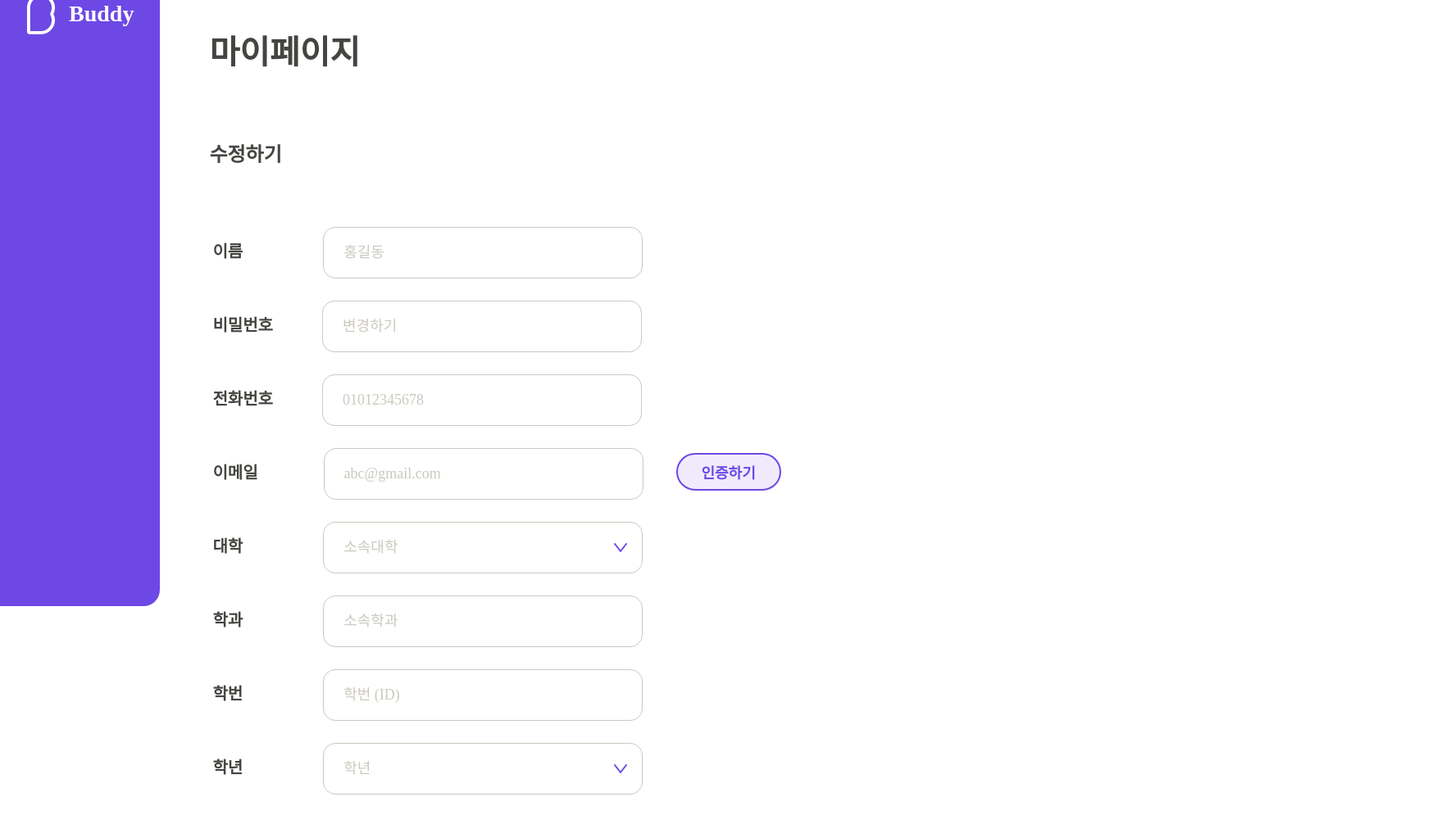
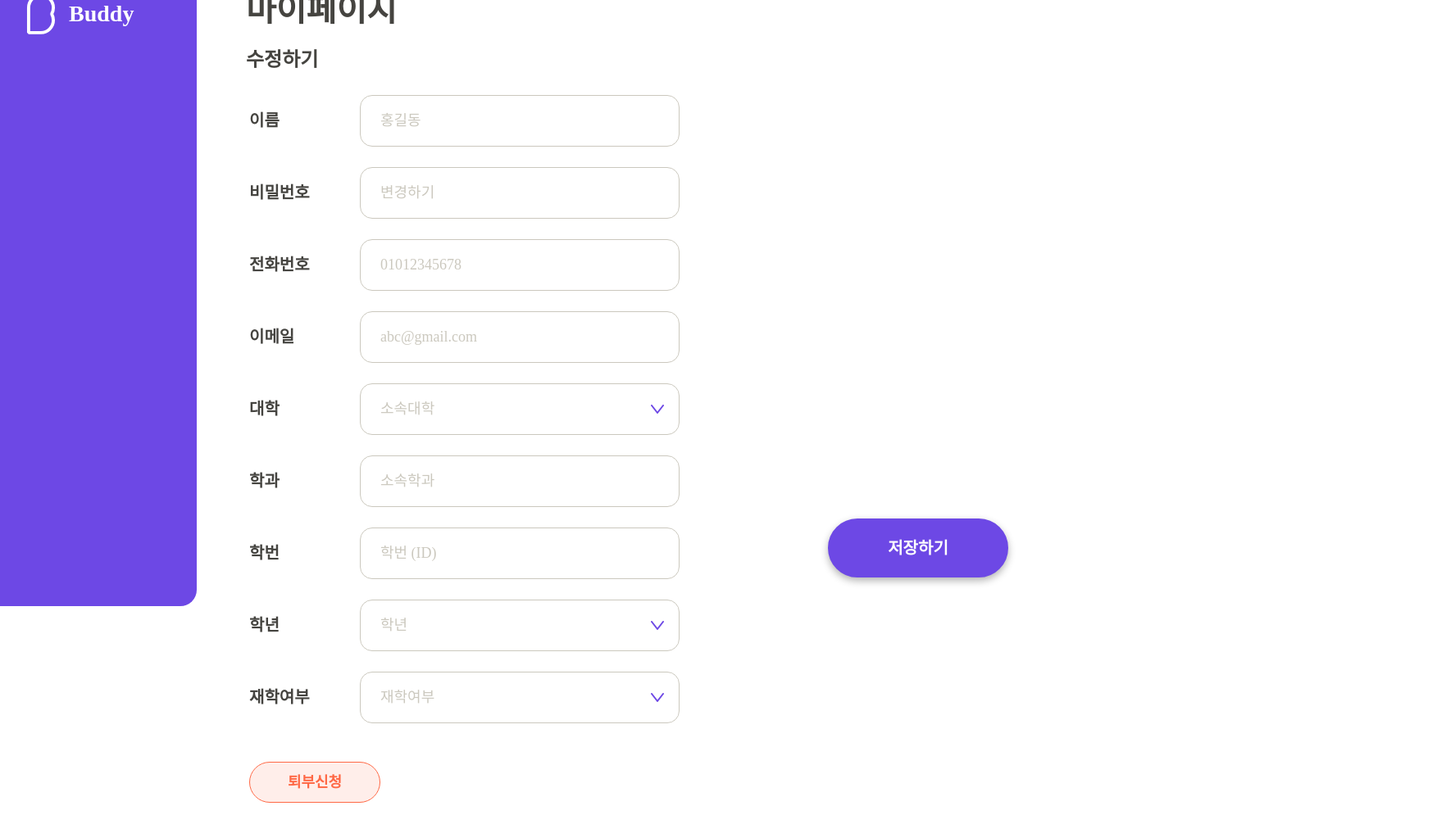
Before and after one commit to kmu-kcc/buddy-frontend, a React (Create React App) app: page /modifyMypage in a window 1280 px wide. Shown: the part 60-1055 px from the top of the page at 82% size, 1775 px wide, since content can reach past the window. Built offline with nearby package versions, Linux system fonts and the light colour scheme; a web font is replaced by a local one.

Commit message:
Improve ModifyMypage layout
- refactor component structure
- apply auto alignable flex css

```diff
--- a/src/pages/ModifyMypage.tsx
+++ b/src/pages/ModifyMypage.tsx
@@ -1,26 +1,15 @@
 import React, {useCallback, useState} from 'react';
-import {Input, Select, Button, Box} from '../components';
+import {Input, Select, Button, Box, Text} from '../components';
 import styled from 'styled-components';
 
-const HeaderText = styled.p`
-  color: #454440;
-  font-size: 40px;
-  font-weight: bold;
-  line-height: 50.08px;
-`;
-
-const MiddleText = styled.p`
-  color: #454440;
-  font-size: 24px;
-  font-weight: bold;
-  line-height: 30px;
-`;
-
-const Text = styled.p`
-  color: #454440;
+const FloatButton = styled(Button)`
+  width: 220px;
+  height: 72px;
+  position: fixed;
+  bottom: 35px;
+  right: 50px;
   font-size: 20px;
-  font-weight: bold;
-  line-height: 25px;
+  box-shadow: 0px 4px 10px rgba(0, 0, 0, 0.3);
 `;
 
 export const ModifyMypage: React.FC = () => {
@@ -37,62 +26,37 @@ export const ModifyMypage: React.FC = () => {
   }, []);
 
   return (
-    <Box isBlock width='100%' justifyContent='center'>
-      <Box isFlex ml='60px' mt='60px'>
-        <HeaderText>마이페이지</HeaderText>
-      </Box>
-      <Box isFlex ml='60px' mt='20px'>
-        <MiddleText>수정하기</MiddleText>
-      </Box>
+    <Box width='100%' pl='60px' pt='48px' pb='48px' position='relative'>
+      <Text color='#454440' fontSize='40px' lineHeight='50px' fontWeight={700}>마이페이지</Text>
+      <Text mt='20px' color='#454440' fontSize='24px' lineHeight='30px' fontWeight={700}>수정하기</Text>
+      <Box width='100%' pl='4px' mt='28px'>
         {/* 이름 */}
-      <Box isBlock mt='47px'>
-        <Box isInlineBlock ml='64px' mr='98px'>
-          <Text>이름</Text>
-        </Box>
-        <Box isInlineBlock>
+        <Box isFlex width='525px' alignItems='center'>
+          <Text flex={1} color='#454440' fontSize='20px' lineHeight='25px' fontWeight={700}>이름</Text>
           <Input value={name} onChange={handleInputChange(setName)} placeholder='홍길동'
             width='390px' height='63px' />
         </Box>
-      </Box>
         {/* 비밀번호 */}
-      <Box isBlock>
-        <Box isInlineBlock ml='64px' mr='60px' mt='25px'>
-          <Text>비밀번호</Text>
-        </Box>
-        <Box isInlineBlock>
-          <Input value={password} onChange={handleInputChange(setPassword)} placeholder='변경하기'
+        <Box isFlex width='525px' mt='25px' alignItems='center'>
+          <Text flex={1} color='#454440' fontSize='20px' lineHeight='25px' fontWeight={700}>비밀번호</Text>
+          <Input value={password} type='password' onChange={handleInputChange(setPassword)} placeholder='변경하기'
             width='390px' height='63px' />
         </Box>
-      </Box>
         {/* 전화번호 */}
-      <Box isBlock>
-        <Box isInlineBlock ml='64px' mr='60px' mt='25px'>
-          <Text>전화번호</Text>
-        </Box>
-        <Box isInlineBlock>
-          <Input value={phoneNumber} onChange={handleInputChange(setPhoneNumber)}
+        <Box isFlex width='525px' mt='25px' alignItems='center'>
+          <Text flex={1} color='#454440' fontSize='20px' lineHeight='25px' fontWeight={700}>전화번호</Text>
+          <Input value={phoneNumber} type='tel' onChange={handleInputChange(setPhoneNumber)}
             placeholder='01012345678' width='390px' height='63px' />
         </Box>
-      </Box>
         {/* 이메일 */}
-      <Box isBlock>
-        <Box isInlineBlock ml='64px' mr='80px' mt='25px'>
-          <Text>이메일</Text>
-        </Box>
-        <Box isInlineBlock>
-          <Input value={email} onChange={handleInputChange(setEmail)} placeholder='abc@gmail.com'
+        <Box isFlex width='525px' mt='25px' alignItems='center'>
+          <Text flex={1} color='#454440' fontSize='20px' lineHeight='25px' fontWeight={700}>이메일</Text>
+          <Input value={email} type='email' onChange={handleInputChange(setEmail)} placeholder='abc@gmail.com'
             width='390px' height='63px' />
         </Box>
-        <Box isInlineBlock ml='40px'>
-          <Button width='128px' height='46px' background='#EFEBFC' color='#6D48E5' px='0'>인증하기</Button>
-        </Box>
-      </Box>
         {/* 대학 */}
-      <Box isBlock>
-        <Box isInlineBlock ml='64px' mr='98px' mt='25px'>
-          <Text>대학</Text>
-        </Box>
-        <Box isInlineBlock>
+        <Box isFlex width='525px' mt='25px' alignItems='center'>
+          <Text flex={1} color='#454440' fontSize='20px' lineHeight='25px' fontWeight={700}>대학</Text>
           <Select placeholder='소속대학' width='390px' height='63px'>
             <option value='글로벌인문지역대학'>글로벌인문지역대학</option>
             <option value='사회과학대학'>사회과학대학</option>
@@ -109,33 +73,21 @@ export const ModifyMypage: React.FC = () => {
             <option value='자동차융합대학'>자동차융합대학</option>
           </Select>
         </Box>
-      </Box>
         {/* 학과 */}
-      <Box isBlock>
-        <Box isInlineBlock ml='64px' mr='98px' mt='25px'>
-          <Text>학과</Text>
-        </Box>
-        <Box isInlineBlock>
+        <Box isFlex width='525px' mt='25px' alignItems='center'>
+          <Text flex={1} color='#454440' fontSize='20px' lineHeight='25px' fontWeight={700}>학과</Text>
           <Input value={major} onChange={handleInputChange(setMajor)} placeholder='소속학과'
             width='390px' height='63px' />
         </Box>
-      </Box>
         {/* 학번 */}
-      <Box isBlock>
-        <Box isInlineBlock ml='64px' mr='98px' mt='25px'>
-          <Text>학번</Text>
-        </Box>
-        <Box isInlineBlock>
+        <Box isFlex width='525px' mt='25px' alignItems='center'>
+          <Text flex={1} color='#454440' fontSize='20px' lineHeight='25px' fontWeight={700}>학번</Text>
           <Input value={studentNumber} onChange={handleInputChange(setStudentNumber)}
             placeholder='학번 (ID)' width='390px' height='63px' />
         </Box>
-      </Box>
         {/* 학년 */}
-      <Box isBlock>
-        <Box isInlineBlock ml='64px' mr='98px' mt='25px'>
-          <Text>학년</Text>
-        </Box>
-        <Box isInlineBlock>
+        <Box isFlex width='525px' mt='25px' alignItems='center'>
+          <Text flex={1} color='#454440' fontSize='20px' lineHeight='25px' fontWeight={700}>학년</Text>
           <Select placeholder='학년' width='390px' height='63px'>
             <option>1</option>
             <option>2</option>
@@ -145,13 +97,9 @@ export const ModifyMypage: React.FC = () => {
             <option>6</option>
           </Select>
         </Box>
-      </Box>
         {/* 재학여부 */}
-      <Box isBlock>
-        <Box isInlineBlock ml='64px' mr='60px' mt='25px'>
-          <Text>재학여부</Text>
-        </Box>
-        <Box isInlineBlock>
+        <Box isFlex width='525px' mt='25px' alignItems='center'>
+          <Text flex={1} color='#454440' fontSize='20px' lineHeight='25px' fontWeight={700}>재학여부</Text>
           <Select placeholder='재학여부' width='390px' height='63px'>
             <option>재학</option>
             <option>휴학</option>
@@ -159,16 +107,12 @@ export const ModifyMypage: React.FC = () => {
             <option>기타</option>
           </Select>
         </Box>
-      </Box>
-      <Box isBlock ml='64px' mt='30px' mb='70px'>
-        <Button mt='65px' width='160px' height='50px' background='#FFEEEA'
-          color='#FF6845' border='1px solid #FF6845' px='0'>
+        <Button mt='47px' px='0' width='160px' height='50px' background='#FFEEEA' color='#FF6845'
+          border='1px solid #FF6845'>
             퇴부신청
         </Button>
       </Box>
-      <Box isBlock ml='1360px' mb='70px'>
-        <Button width='220px' height='72px'>저장하기</Button>
-      </Box>
+      <FloatButton width='220px' height='72px'>저장하기</FloatButton>
     </Box>
   );
 };
--- a/src/pages/Mypage.tsx
+++ b/src/pages/Mypage.tsx
@@ -31,7 +31,7 @@ export const Mypage = () => {
   }, [history]);
 
   return (
-    <Box width='100%' pl='60px' pt='32px' pb='48px' position='relative'>
+    <Box width='100%' pl='60px' pt='48px' pb='48px' position='relative'>
       <Text mb='48px' fontSize='40px' fontWeight={700} lineHeight='50px' color='#454440'>마이페이지</Text>
       {/* 이름 */}
       <Box isFlex>
```
Lines whose indentation alone changed are shown as unchanged.
